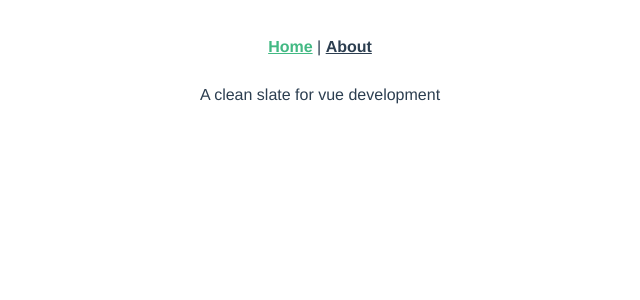
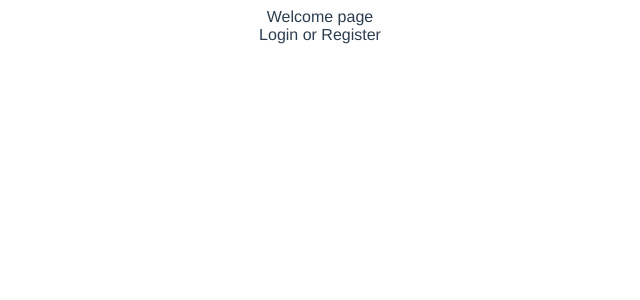
Before and after one commit to ArtificialNeuralIntelligence/col-of-vue-apps, a Vue app: page / in a window 1280 px wide. Shown: the top 300 px of the page, without its empty margins (320-960 px from the left). Built offline with nearby package versions, Linux system fonts and the light colour scheme.

Commit message:
Project scuffolding
Added:
-- barebone views and components
-- firebase added

```diff
--- a/package.json
+++ b/package.json
@@ -9,6 +9,7 @@
   },
   "dependencies": {
     "core-js": "^3.6.5",
+    "firebase": "^9.0.1",
     "vue": "^3.0.0",
     "vue-router": "^4.0.0-0",
     "vuex": "^4.0.0-0"
@@ -24,8 +25,8 @@
     "babel-eslint": "^10.1.0",
     "eslint": "^6.7.2",
     "eslint-config-prettier": "^8.3.0",
+    "eslint-plugin-import": "^2.20.2",
     "eslint-plugin-prettier": "^3.3.1",
-    "eslint-plugin-import": "^2.20.2",
     "eslint-plugin-vue": "^7.0.0",
     "prettier": "^2.2.1"
   }
--- a/src/App.vue
+++ b/src/App.vue
@@ -1,8 +1,4 @@
 <template>
-  <div id="nav">
-    <router-link to="/">Home</router-link> |
-    <router-link to="/about">About</router-link>
-  </div>
   <router-view />
 </template>
 
@@ -14,17 +10,4 @@
   text-align: center;
   color: #2c3e50;
 }
-
-#nav {
-  padding: 30px;
-}
-
-#nav a {
-  font-weight: bold;
-  color: #2c3e50;
-}
-
-#nav a.router-link-exact-active {
-  color: #42b983;
-}
 </style>
--- a/src/components/HelloWorld.vue
+++ /dev/null
@@ -1,33 +0,0 @@
-<template>
-  <div class="hello">{{ msg }}</div>
-</template>
-
-<script>
-export default {
-  name: "HelloWorld",
-  props: {
-    msg: {
-      type: String,
-      default: "",
-    },
-  },
-};
-</script>
-
-<!-- Add "scoped" attribute to limit CSS to this component only -->
-<style scoped>
-h3 {
-  margin: 40px 0 0;
-}
-ul {
-  list-style-type: none;
-  padding: 0;
-}
-li {
-  display: inline-block;
-  margin: 0 10px;
-}
-a {
-  color: #42b983;
-}
-</style>
--- /dev/null
+++ b/src/components/LoginRegister.vue
@@ -0,0 +1,14 @@
+<template>
+  <div>Login or Register</div>
+</template>
+
+<script>
+export default {
+  name: "LoginRegister",
+  setup() {
+    return {};
+  },
+};
+</script>
+
+<style lang="css" scoped></style>
--- a/src/router/index.js
+++ b/src/router/index.js
@@ -1,20 +1,11 @@
 import { createRouter, createWebHistory } from "vue-router";
-import Home from "../views/Home.vue";
+import Welcome from "../views/Welcome.vue";
 
 const routes = [
   {
     path: "/",
-    name: "Home",
-    component: Home,
-  },
-  {
-    path: "/about",
-    name: "About",
-    // route level code-splitting
-    // this generates a separate chunk (about.[hash].js) for this route
-    // which is lazy-loaded when the route is visited.
-    component: () =>
-      import(/* webpackChunkName: "about" */ "../views/About.vue"),
+    name: "Welcome",
+    component: Welcome,
   },
 ];
 
--- a/src/views/About.vue
+++ /dev/null
@@ -1,5 +0,0 @@
-<template>
-  <div class="about">
-    <h1>This is an about page</h1>
-  </div>
-</template>
--- a/src/views/Home.vue
+++ /dev/null
@@ -1,17 +0,0 @@
-<template>
-  <div class="home">
-    <HelloWorld msg="A clean slate for vue development" />
-  </div>
-</template>
-
-<script>
-// @ is an alias to /src
-import HelloWorld from "@/components/HelloWorld.vue";
-
-export default {
-  name: "Home",
-  components: {
-    HelloWorld,
-  },
-};
-</script>
--- /dev/null
+++ b/src/views/Welcome.vue
@@ -0,0 +1,19 @@
+<template>
+  <div>Welcome page</div>
+  <login-register></login-register>
+</template>
+
+<script>
+import LoginRegister from "@/components/LoginRegister.vue";
+export default {
+  name: "Welcome",
+  components: {
+    LoginRegister,
+  },
+  setup() {
+    return {};
+  },
+};
+</script>
+
+<style lang="css" scoped></style>
```
Also changed, not shown: src/components/Navigation.vue (added, +18 -0 lines), src/firebase/config.js (added, +24 -0 lines), src/views/ChatRoom.vue (added, +14 -0 lines), 1 other file (tests, documents, lock files or other folders).
